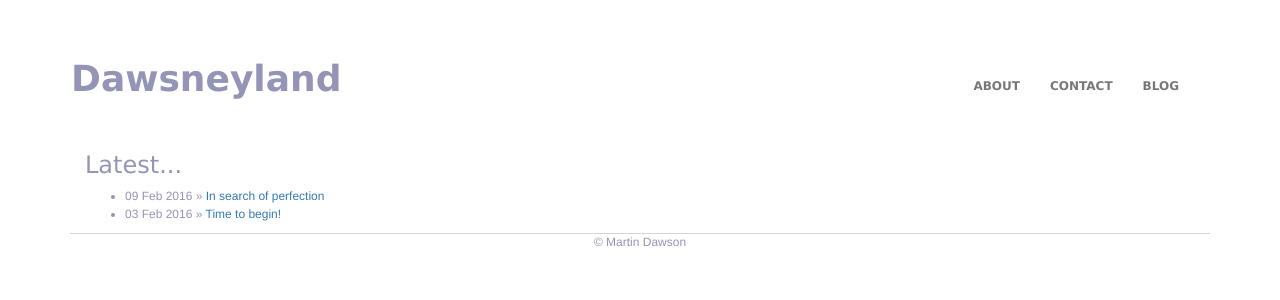
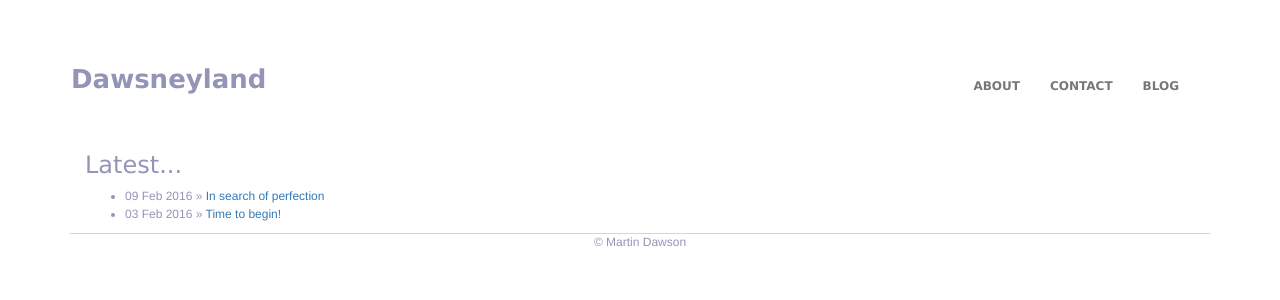
Before and after one commit to dawsino/dawsino.github.io, a Jekyll site: the page built from index.html, in a window 1280 px wide. Shown: the top 300 px of the page. Built offline with Jekyll 4.4.1, drawn with Linux system fonts in a browser that asks for light colours.

Commit message:
brand font size

```diff
--- a/css/main.css
+++ b/css/main.css
@@ -57,7 +57,7 @@ ul.posts li {
   float: left;
   height: 50px;
   padding: 0px 0px;
-  font-size: 36px;
+  font-size: 26px;
   line-height: 36px;
 }
 
```
